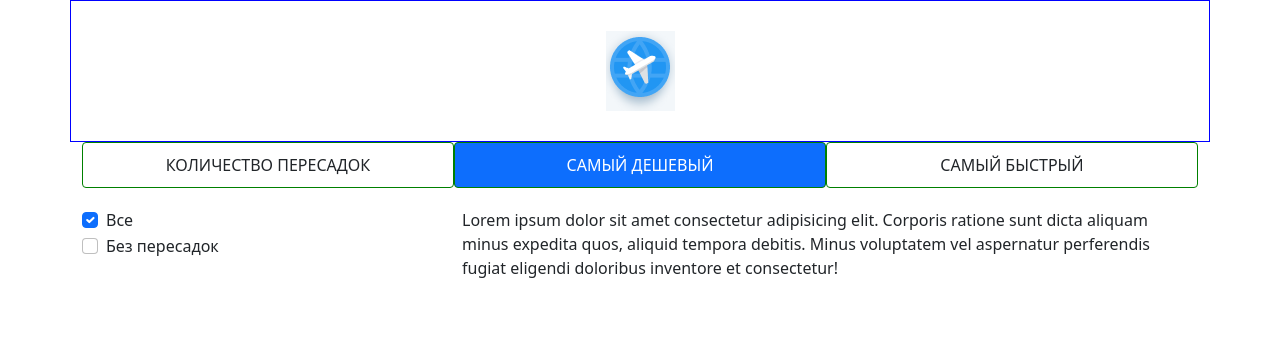
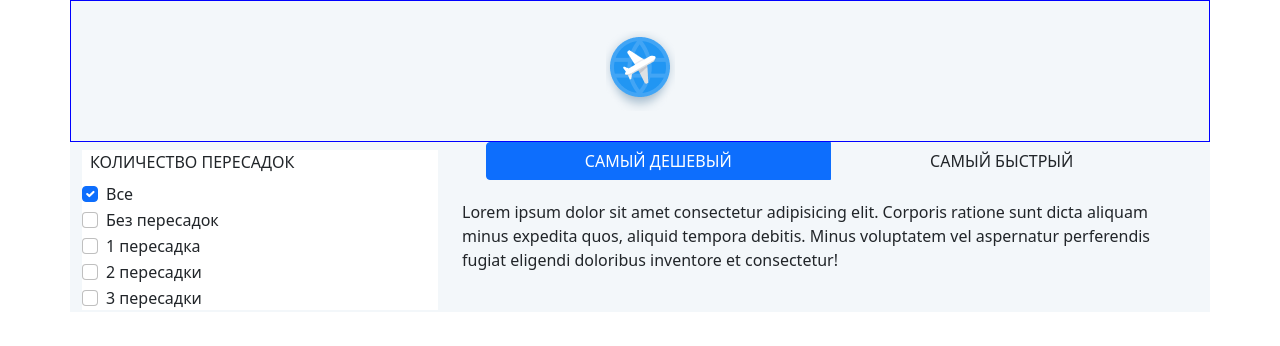
Before and after one commit to LLPeterX/hexlet-aviasales, a React (Create React App) app: page / in a window 1280 px wide. Shown: the top 346 px of the page. Built offline with nearby package versions, Linux system fonts and the light colour scheme.

Commit message:
refactoring

```diff
--- a/src/App.css
+++ b/src/App.css
@@ -1,38 +1,10 @@
-.App {
-  text-align: center;
+.header {
+  border: 1px solid blue;
+  display: flex;
+  justify-content: center;
+  padding: 30px;
 }
 
-.App-logo {
-  height: 40vmin;
-  pointer-events: none;
+.bg {
+  background-color: #F3F7FA;
 }
-
-@media (prefers-reduced-motion: no-preference) {
-  .App-logo {
-    animation: App-logo-spin infinite 20s linear;
-  }
-}
-
-.App-header {
-  background-color: #282c34;
-  min-height: 100vh;
-  display: flex;
-  flex-direction: column;
-  align-items: center;
-  justify-content: center;
-  font-size: calc(10px + 2vmin);
-  color: white;
-}
-
-.App-link {
-  color: #61dafb;
-}
-
-@keyframes App-logo-spin {
-  from {
-    transform: rotate(0deg);
-  }
-  to {
-    transform: rotate(360deg);
-  }
-}
--- a/src/App.tsx
+++ b/src/App.tsx
@@ -1,18 +1,93 @@
-import React from 'react';
+import React, { useState } from 'react';
 import Controls from './components/Controls';
-import Header from './components/Header';
+import logo from './assets/logo.png'
+import './App.css'
+//import './components/header.css'
 import TransferSelector from './components/TransferSelector';
+import ITransferFilter from './types/transferFilter';
+
+
+const initialTransfersState: ITransferFilter = {
+  "all": true,
+  "0": false,
+  "1": false,
+  "2": false,
+  "3": false
+};
+
+
+
 
 function App() {
+
+  // state for switch price/speed
+  const [routeFilter, setRouteFilter] = useState('price'); // 'price' or 'speed'
+  //state for transfers/transshipment
+  const [transfers, setTransfers] = useState(initialTransfersState);
+
+  // handlers
+
+  // handler to switch price/speed
+  const handleSwitchFilter = (filter: string) => {
+    console.log('set filter to', filter);
+
+    setRouteFilter(filter);
+  }
+
+  const handleSelectTransfers = (count: string) => {
+    console.log('set tr=', count);
+    const newTrans: ITransferFilter = { ...transfers };
+    switch (count) {
+      case 'all':
+        newTrans['all'] = !transfers['all'];
+        if (transfers['all']) {
+          // when on, turn off any other chekboxes
+          newTrans['0'] = newTrans['1'] = newTrans['2'] = newTrans['3'] = false;
+        } else {
+          //when off, then enable only '0'
+          newTrans['0'] = true;
+        }
+        break;
+      case '0':
+      case '1':
+      case '2':
+      case '3':
+        newTrans[count] = !transfers[count];
+        break;
+      default:
+        console.log('nothiunf');
+
+        return;
+    }
+    console.log('newTr = ', newTrans);
+
+    setTransfers(newTrans);
+  }
+
+
+
   return (
-    <div className="container-sm">
-      <Header />
-      <Controls />
+    <div className="container-sm bg">
+      <div className="row">
+        <div className="col header">
+          <img src={logo} alt="logotype" />
+        </div>
+      </div>
       <div className="row">
         <div className="col-4">
-          <TransferSelector />
+          <TransferSelector
+            transfers={transfers}
+            onSelectTransfers={handleSelectTransfers}
+
+          />
         </div>
         <div className="col-8">
+          <Controls
+            active={routeFilter}
+            setActive={handleSwitchFilter}
+
+          />
+
           Lorem ipsum dolor sit amet consectetur adipisicing elit. Corporis ratione sunt dicta aliquam minus expedita quos, aliquid tempora debitis. Minus voluptatem vel aspernatur perferendis fugiat eligendi doloribus inventore et consectetur!
         </div>
       </div>
--- a/src/components/Controls.tsx
+++ b/src/components/Controls.tsx
@@ -1,18 +1,33 @@
 import React from 'react'
 import './controls.css'
 
-export default function Controls() {
+interface IHandler {
+  (param: string): void
+}
+
+interface IControlProps {
+  active: string,
+  setActive: IHandler
+}
+
+export default function Controls({ active, setActive }: IControlProps) {
   return (
-    <div className="row">
-      <div className="btn-group" role="group" aria-label="Basic example">
-        <div className="col">
-          <button type="button" className="btn outline">КОЛИЧЕСТВО ПЕРЕСАДОК</button>
-        </div>
-        <div className="col">
-          <button type="button" className="btn btn-primary">САМЫЙ ДЕШЕВЫЙ</button>
-        </div>
-        <div className="col">
-          <button type="button" className="btn">САМЫЙ БЫСТРЫЙ</button>
+    <div className="container buttons">
+      <div className="row">
+        <div className="col btn-group" role="group" aria-label="select price or speed">
+
+          <button type="button"
+            className={`btn ${active === 'price' ? 'btn-primary' : 'outline'}`}
+            onClick={() => setActive('price')}
+          >САМЫЙ ДЕШЕВЫЙ
+          </button>
+
+          <button type="button"
+            className={`btn ${active === 'speed' ? 'btn-primary' : 'outline'}`}
+            onClick={() => setActive('speed')}
+          >САМЫЙ БЫСТРЫЙ
+          </button>
+
         </div>
       </div>
     </div>
--- a/src/components/Header.tsx
+++ b/src/components/Header.tsx
@@ -2,12 +2,12 @@ import React from 'react'
 import logo from '../assets/logo.png'
 import './header.css'
 
-export default function Header() {
-  return (
-    <div className="row">
-      <div className="header">
-        <img src={logo} alt="logotype" />
-      </div>
+const Header = (): JSX.Element =>
+  <>
+    <div className="header">
+      <img src={logo} alt="logotype" />
     </div>
-  )
-}
+  </>
+
+
+export default React.memo(Header);
--- a/src/components/TransferSelector.tsx
+++ b/src/components/TransferSelector.tsx
@@ -1,108 +1,74 @@
 import React, { useState } from 'react'
-import ITransferFilter from '../types/transferFilter';
 import './transferSelector.css'
+import ITransferFilter from '../types/transferFilter'
 
-// объект по умолчанию для доступных чекбоксов.
-// ключи потом преобразуются в id формы
-const initialState: ITransferFilter = {
-  "all": true,
-  "0": false,
-  "1": false,
-  "2": false,
-  "3": false
+interface IHandler {
+  (count: string): void
 }
 
-// определить - есть ли отмеченные пункты ниже заданного
-const hasCheckedBelow = (filterObj: ITransferFilter, from: string) => {
-  return Object.entries(filterObj).some(([key, v]) => key !== 'all' && key >= from && v);
-}
+interface IProps {
+  transfers: ITransferFilter | null,
+  onSelectTransfers: IHandler
+};
 
-export default function TransferSelector() {
-  const [transfers, setTransfers] = useState(initialState);
-
-
-  const handleChange = (e: React.ChangeEvent<HTMLInputElement>): void => {
-    let { checked } = e.target;
-    let newFilter = { ...transfers };
-    console.log('set filter:', e.target.value);
-
-    switch (e.target.value) {
-      case 'all':
-        // если включить, то сбросить все остальные
-        if (checked) {
-          newFilter["all"] = true;
-          newFilter["0"] = false;
-          newFilter["1"] = false;
-          newFilter["2"] = false;
-          newFilter["3"] = false;
-        } else {
-          // если отключить - то сбросить остальные кроме "без пересадок"
-          newFilter["all"] = false;
-          newFilter["0"] = true;
-          newFilter["1"] = false;
-          newFilter["2"] = false;
-          newFilter["3"] = false;
-
-        }
-        break; // не обрабатываем вообще - сн
-      default:
-        if (checked) {
-          // если включен, то убрать "все" и низлежащие
-          newFilter['all'] = false;
-          //newFilter['0'] = true;
-        } else {
-          // если отключен, то если нет других маршрутов > 0, то установить all=true
-          if (!hasCheckedBelow(newFilter, "0")) {
-            newFilter['all'] = true;
-          }
-        }
-    }
-    //console.log(e.target.checked, e.target.value, e.target.id);
-    console.log('new state:', newFilter);
-
-    setTransfers(newFilter);
-
-  }
-
+export default function TransferSelector({ transfers, onSelectTransfers }: IProps): JSX.Element {
+  console.log('draw  TransferSelector with', transfers);
   return (
-    <div>
+    <div className="form-transfer">
+      <div className="form-header">КОЛИЧЕСТВО ПЕРЕСАДОК</div>
+      <div className="form-check">
+        <input
+          id="chk_all"
+          className="form-check-input"
+          type="checkbox"
+          onChange={() => onSelectTransfers('all')}
+          defaultChecked={true}
+          name="all"
+        />
+        <label className="form-check-label" htmlFor="chk_all">Все</label>
+      </div>
 
       <div className="form-check">
         <input
+          id="chk_0"
           className="form-check-input"
           type="checkbox"
-          id="chk_all"
-          onChange={handleChange}
-          defaultChecked={true}
-          value="all"
-        />
-        <label className="form-check-label" htmlFor="chk_all">Все</label>
-      </div>
-      <div className="form-check">
-        <input className="form-check-input" type="checkbox"
-          id="chk_0"
-          onChange={handleChange}
+          onChange={() => onSelectTransfers('0')}
           defaultChecked={false}
-          value="0"
+          name="0"
         />
         <label className="form-check-label" htmlFor="chk_0">Без пересадок</label>
       </div>
 
-
-      {/*
       <div className="form-check">
-        <input className="form-check-input" type="checkbox" id="chk_1" onChange={() => handleChange(1)} />
+        <input className="form-check-input"
+          type="checkbox"
+          id="chk_1"
+          name="1"
+          onChange={() => onSelectTransfers('1')}
+        />
         <label className="form-check-label" htmlFor="chk_1">1 пересадка</label>
       </div>
+
       <div className="form-check">
-        <input className="form-check-input" type="checkbox" id="chk_2" onChange={() => handleChange(2)} />
+        <input className="form-check-input"
+          type="checkbox"
+          id="chk_2"
+          name="2"
+          onChange={() => onSelectTransfers('2')}
+        />
         <label className="form-check-label" htmlFor="chk_2">2 пересадки</label>
       </div>
+
       <div className="form-check">
-        <input className="form-check-input" type="checkbox" id="chk_3" onChange={() => handleChange(3)} />
+        <input className="form-check-input"
+          type="checkbox"
+          id="chk_3"
+          name="3"
+          onChange={() => onSelectTransfers('3')}
+        />
         <label className="form-check-label" htmlFor="chk_3">3 пересадки</label>
       </div>
-       */}
     </div>
 
   )
--- a/src/components/controls.css
+++ b/src/components/controls.css
@@ -1,6 +1,13 @@
-.btn {
-  border: 1px solid green;
-  width: 100%;
-  padding: 10px;
+.buttons {
+  /* border: 1px solid red; */
   margin-bottom: 20px;
 }
+
+.btn {
+  /* border: 1px solid green; */
+  width: 100%;
+}
+
+.transf {
+  border: 1px solid;
+}
--- a/src/components/header.css
+++ b/src/components/header.css
@@ -4,3 +4,7 @@
   justify-content: center;
   padding: 30px;
 }
+
+.bg {
+  background-color: #F3F7FA;
+}
--- a/src/components/transferSelector.css
+++ b/src/components/transferSelector.css
@@ -1,3 +1,11 @@
 .chk-outline {
   background-color: aqua;
 }
+
+.form-header {
+  margin: 8px;
+}
+
+.form-transfer {
+  background-color: white;
+}
```
